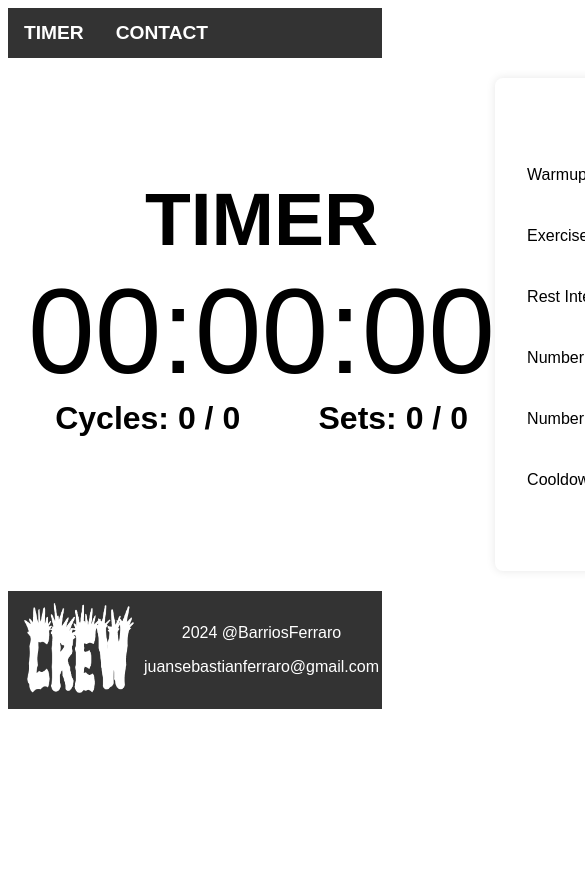
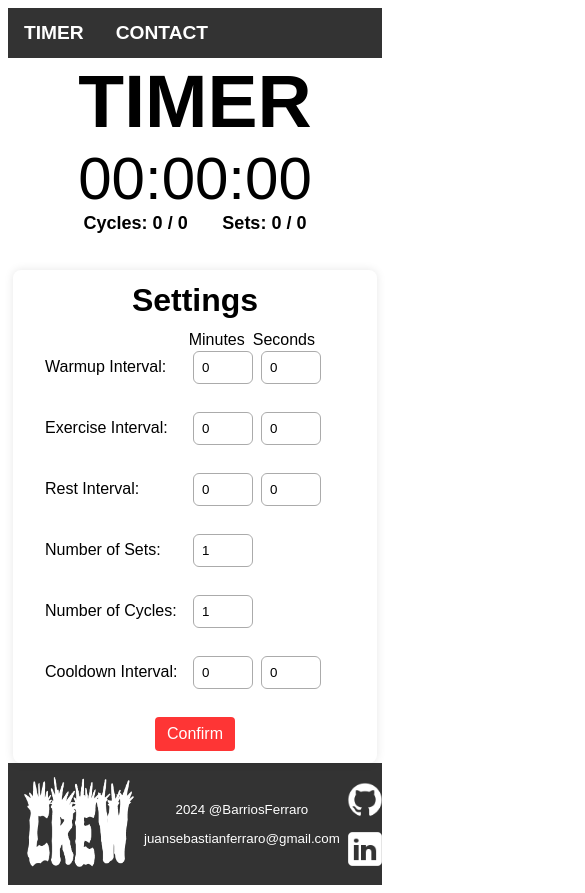
Before and after one commit to JuanFerraro/Tabata-Timer, an Angular app: page / in a window 390 px wide. Shown: the top 893 px of the page, 585 px wide, since content can reach past the window. Before the commit the page ends 844 px from the top, so only its background shows below. Built offline with nearby package versions, Linux system fonts and the light colour scheme; a web font is replaced by a local one.

Commit message:
Added media query to footer and timer Component

```diff
--- a/src/app/footer/footer.component.css
+++ b/src/app/footer/footer.component.css
@@ -31,3 +31,19 @@
 .footer a:hover {
   text-decoration: underline;
 }
+
+@media (max-width: 850px) {
+  .footer-left img {
+    width: 50;
+    height: 30;
+  }
+
+  .footer-center {
+    font-size: smaller;
+  }
+
+  .footer-right {
+    display: flex;
+    flex-direction: column;
+  }
+}
--- a/src/app/timer/timer.component.css
+++ b/src/app/timer/timer.component.css
@@ -85,3 +85,19 @@ h2 {
 .start-button:hover {
   background-color: #178f0a;
 }
+
+@media (max-width: 850px) {
+  .container {
+    flex-direction: column;
+    width: 100%;
+    margin: 0;
+  }
+
+  .timer {
+    font-size: 60px;
+  }
+
+  h2 {
+    font-size: large;
+  }
+}
```
